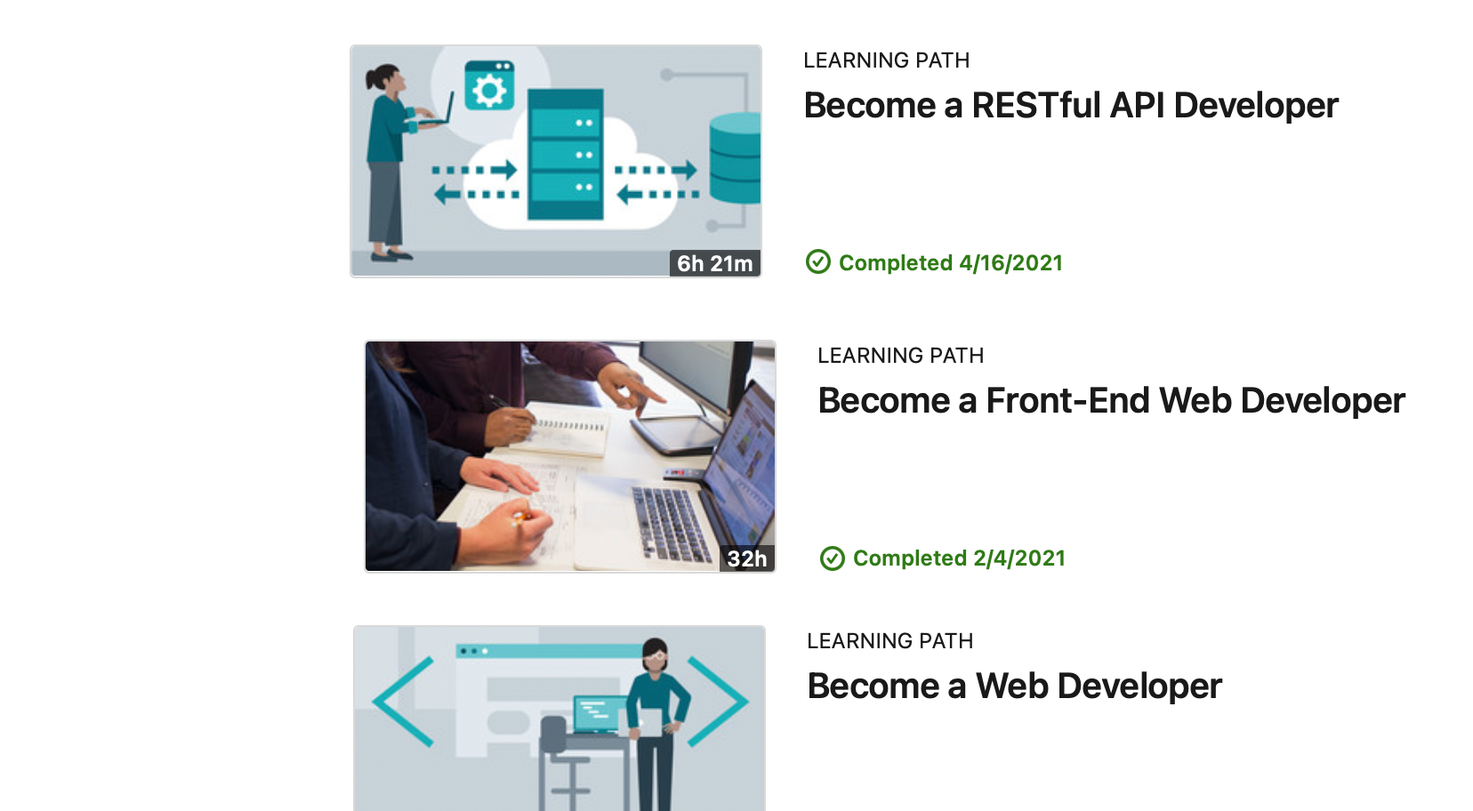
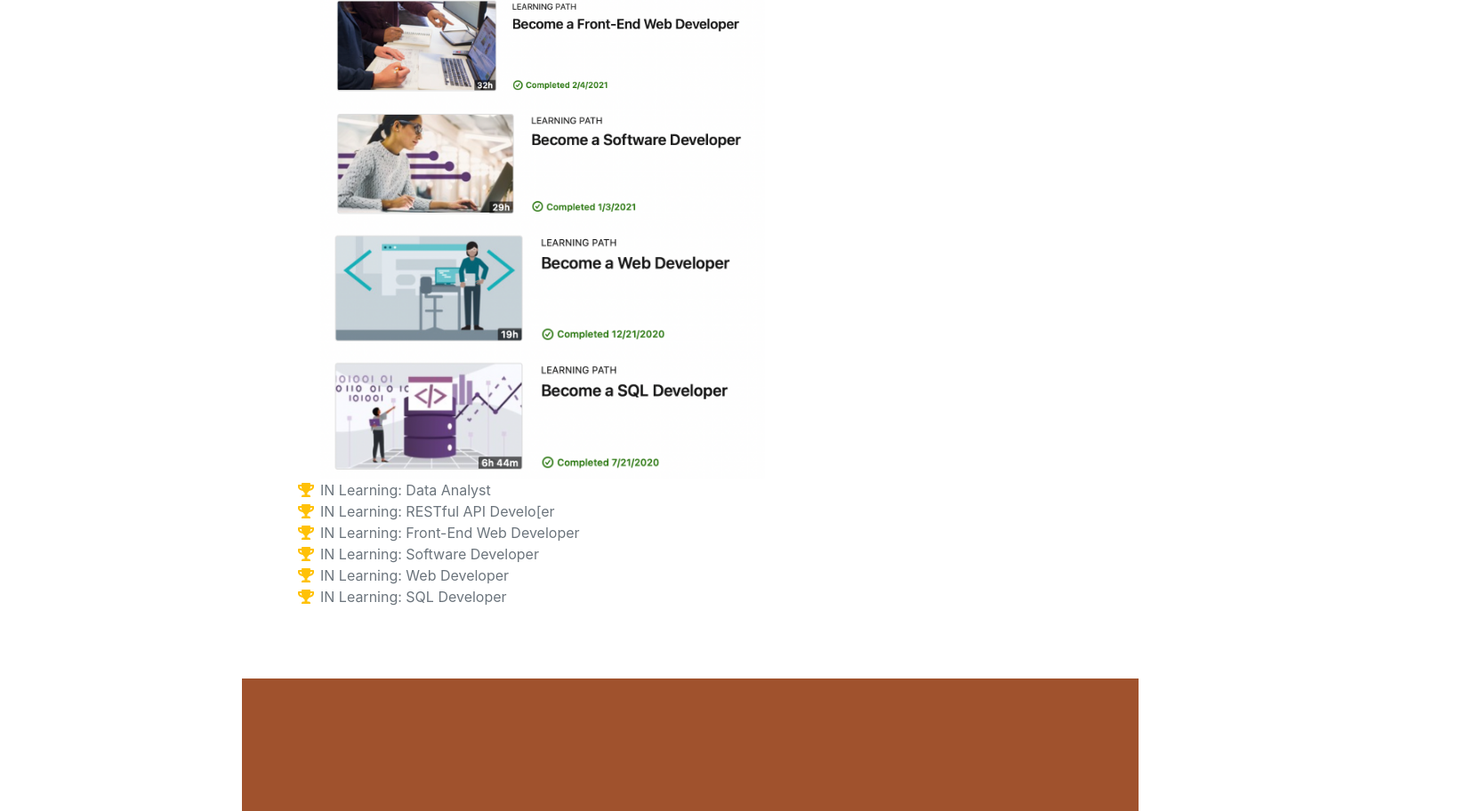
Before and after one commit to UHDrob/ro-go.com, a plain HTML site: page index.html in a window 1280 px wide. Shown: the part 4879-5791 px from the top of the page at 89% size, 1656 px wide, since content can reach past the window. Drawn offline with nearby package versions, Linux system fonts and the light colour scheme; a web font is replaced by a local one.

Commit message:
update graphics

```diff
--- a/index.html
+++ b/index.html
@@ -188,16 +188,22 @@
                     <h2 class="mb-5">Certifications</h2>
                     <ul class="fa-ul mb-0">
                         <li>
-                            <img src="/assets/img/Data Analyst.png" />
+                            <img src="/assets/img/Data Analyst.png" width="500"/>
                         </li>
                         <li>
-                            <img src="assets/img/RESTful API Developer.png" />
+                            <img src="assets/img/RESTful API Developer.png" width="500"/>
                         </li>
                         <li>
-                            <img src="assets/img/FrontEnd Developer.png" />
+                            <img src="assets/img/FrontEnd Developer.png" width="500"/>
                         </li>
                         <li>
-                            <img src="assets/img/Web Developer.png" />
+                            <img src="assets/img/Software Developer.png" width="500"/>
+                        </li>
+                        <li>
+                            <img src="assets/img/Web Developer.png" width="500"/>
+                        </li>
+                        <li>
+                            <img src="assets/img/SQL Developer.png" width="500"/>
                         </li>
                         <li>
                             <span class="fa-li"><i class="fas fa-trophy text-warning"></i></span>
@@ -218,6 +224,10 @@
                         <li>
                             <span class="fa-li"><i class="fas fa-trophy text-warning"></i></span>
                             IN Learning: Web Developer
+                        </li>
+                        <li>
+                            <span class="fa-li"><i class="fas fa-trophy text-warning"></i></span>
+                            IN Learning: SQL Developer
                         </li>
                         <!--
                         <li>
```
Also changed, not shown: assets/img/SQL Developer.png (added), assets/img/Software Developer.png (added).
